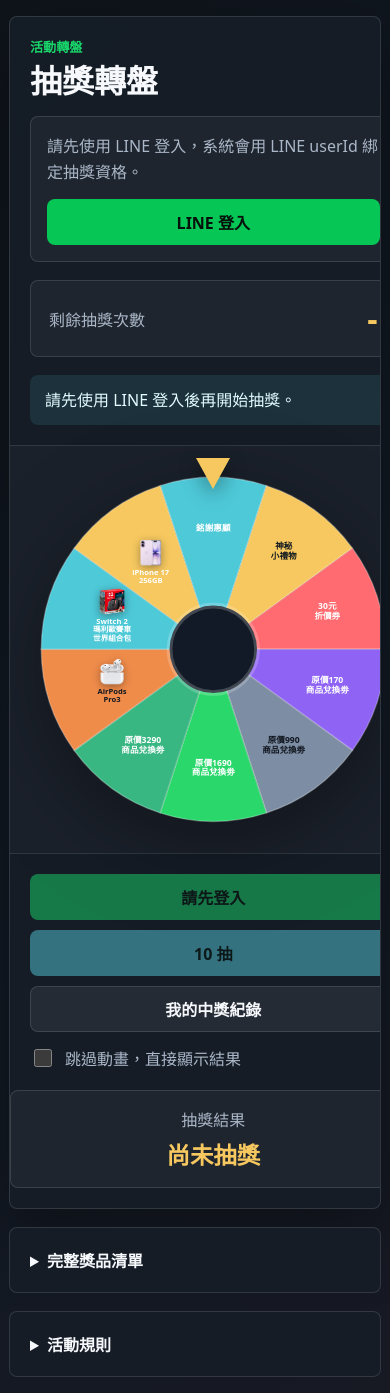
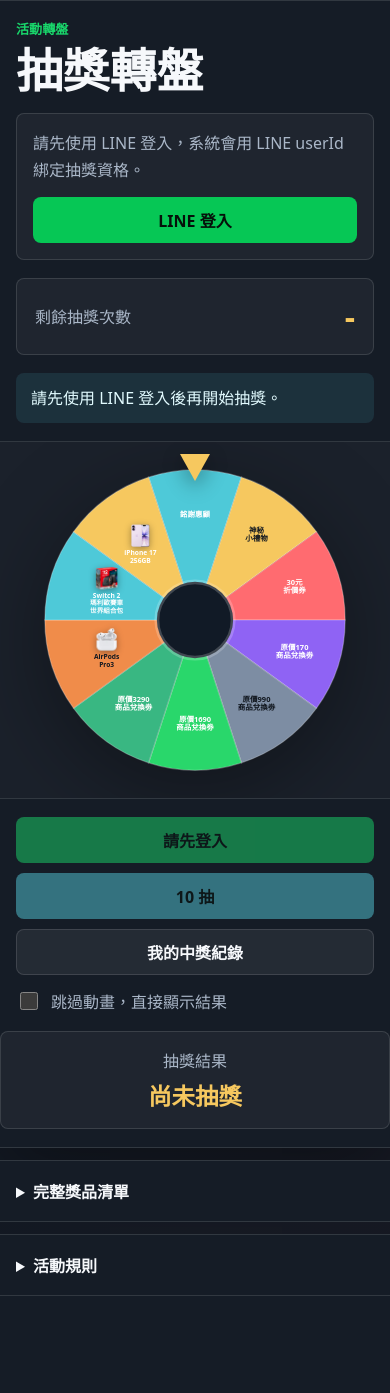
Before and after one commit to liyas10222/line-lottery, a Flask app: page /lottery in a window 390 px wide. After the commit the page ends 1296 px from the top, so only its background shows below. Run offline with Flask 3, Linux system fonts and the light colour scheme; data that the repository does not hold is empty; some libraries are stand-ins or nearby versions.

Commit message:
Fix mobile layout and LIFF login redirect

```diff
--- a/static/css/style.css
+++ b/static/css/style.css
@@ -28,6 +28,7 @@ body {
   font-family: system-ui, -apple-system, BlinkMacSystemFont, "Segoe UI", sans-serif;
   background: linear-gradient(135deg, #0f141b 0%, #111923 54%, #171923 100%);
   color: var(--text);
+  overflow-x: hidden;
 }
 
 button,
@@ -90,6 +91,7 @@ button {
   display: grid;
   gap: 18px;
   border-bottom: 1px solid var(--border);
+  min-width: 0;
 }
 
 .lottery-controls-panel {
@@ -164,6 +166,7 @@ h3 {
   margin-bottom: 0;
   color: var(--muted);
   line-height: 1.65;
+  overflow-wrap: anywhere;
 }
 
 .profile-card {
@@ -1041,8 +1044,48 @@ h3 {
 
 @media (max-width: 520px) {
   .app-shell {
-    width: min(100% - 18px, 560px);
-    padding: 16px 0;
+    width: 100%;
+    padding: 0;
+    gap: 12px;
+    align-content: start;
+  }
+
+  .lottery-layout,
+  .history-layout,
+  .rules-panel,
+  .prize-showcase-panel {
+    border-left: 0;
+    border-right: 0;
+    border-radius: 0;
+  }
+
+  .profile-panel,
+  .lottery-controls-panel,
+  .wheel-panel,
+  .history-layout,
+  .rules-panel,
+  .prize-showcase-panel {
+    padding: 18px 16px;
+  }
+
+  h1 {
+    font-size: clamp(2.3rem, 12vw, 3rem);
+  }
+
+  .login-card,
+  .profile-card,
+  .quota-box,
+  .result-box {
+    width: 100%;
+    min-width: 0;
+  }
+
+  .line-button,
+  .primary-button,
+  .ghost-button,
+  .danger-button {
+    max-width: 100%;
+    overflow-wrap: anywhere;
   }
 
   .history-header {
@@ -1059,8 +1102,27 @@ h3 {
     height: 64px;
   }
 
+  .wheel-panel {
+    overflow: hidden;
+  }
+
   .wheel-wrap {
-    width: min(94vw, 390px);
+    width: min(100%, 320px);
+  }
+
+  .pointer {
+    top: -6px;
+    border-left-width: 15px;
+    border-right-width: 15px;
+    border-top-width: 27px;
+  }
+
+  .result-box {
+    margin: 0 auto 18px;
+  }
+
+  .actions {
+    gap: 10px;
   }
 
   .prize-showcase-card {
--- a/static/js/app.js
+++ b/static/js/app.js
@@ -116,7 +116,7 @@ async function initLiff() {
   if (state.liffReady) return true;
 
   try {
-    await liff.init({ liffId, withLoginOnExternalBrowser: true });
+    await liff.init({ liffId });
     state.liffReady = true;
     return true;
   } catch (error) {
@@ -131,7 +131,15 @@ function loginWithLine() {
     setMessage("LINE 登入尚未準備完成，請稍後再試。", true);
     return;
   }
-  liff.login({ redirectUri: window.location.href });
+  if (liff.isLoggedIn()) {
+    completeLogin();
+    return;
+  }
+  if (typeof liff.isInClient === "function" && liff.isInClient()) {
+    setMessage("LINE 內的 LIFF 會自動登入，請重新整理或從活動連結重新開啟。", true);
+    return;
+  }
+  liff.login({ redirectUri: cleanLoginRedirectUri() });
 }
 
 function logoutLine() {
@@ -144,6 +152,10 @@ function logoutLine() {
   state.remaining = 0;
   renderLoggedOut();
   setMessage("已登出 LINE。");
+}
+
+function cleanLoginRedirectUri() {
+  return `${window.location.origin}${window.location.pathname}`;
 }
 
 async function completeLogin() {
```
Also changed, not shown: static/js/admin.js (+14 -2 lines).
